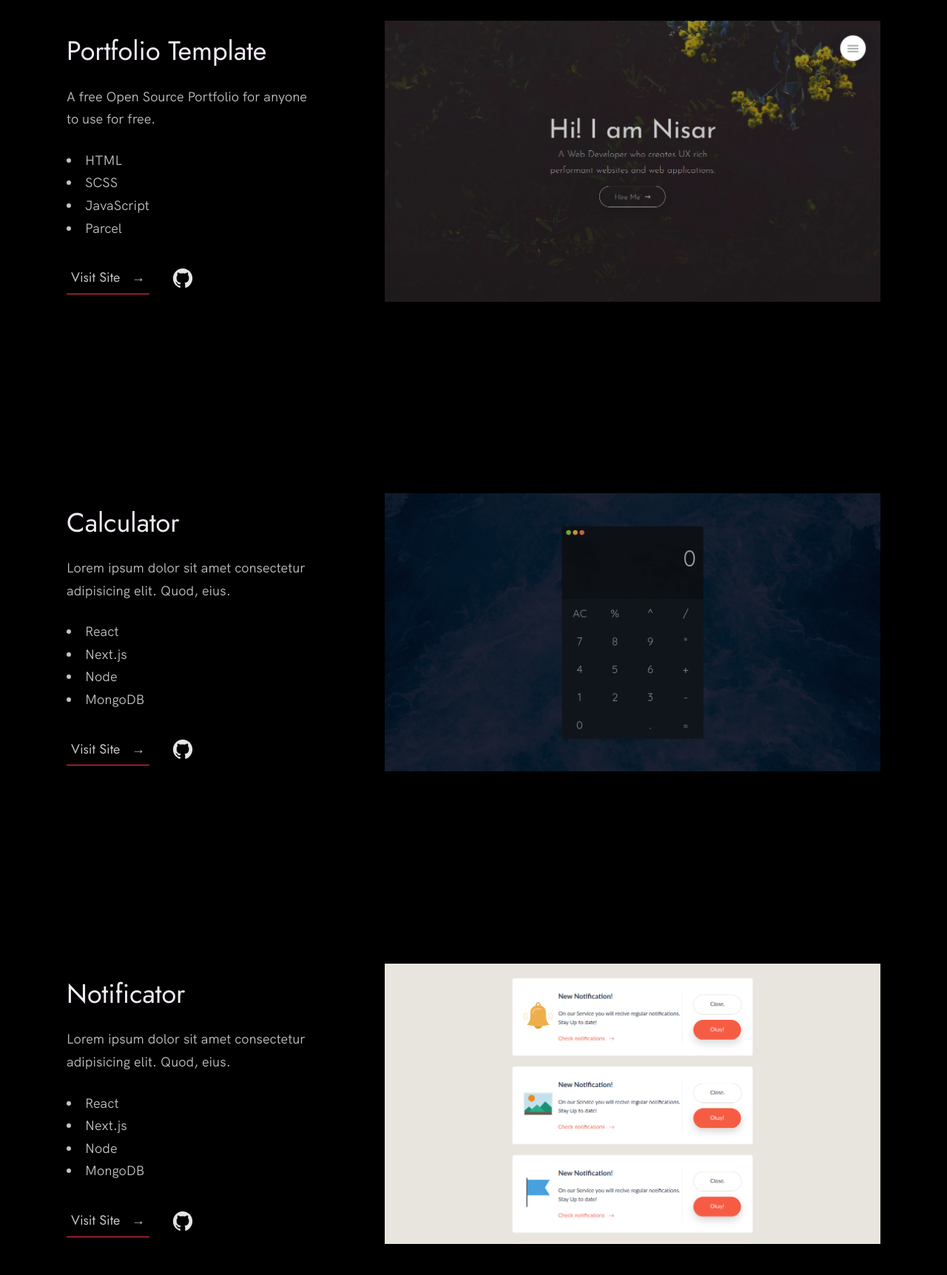
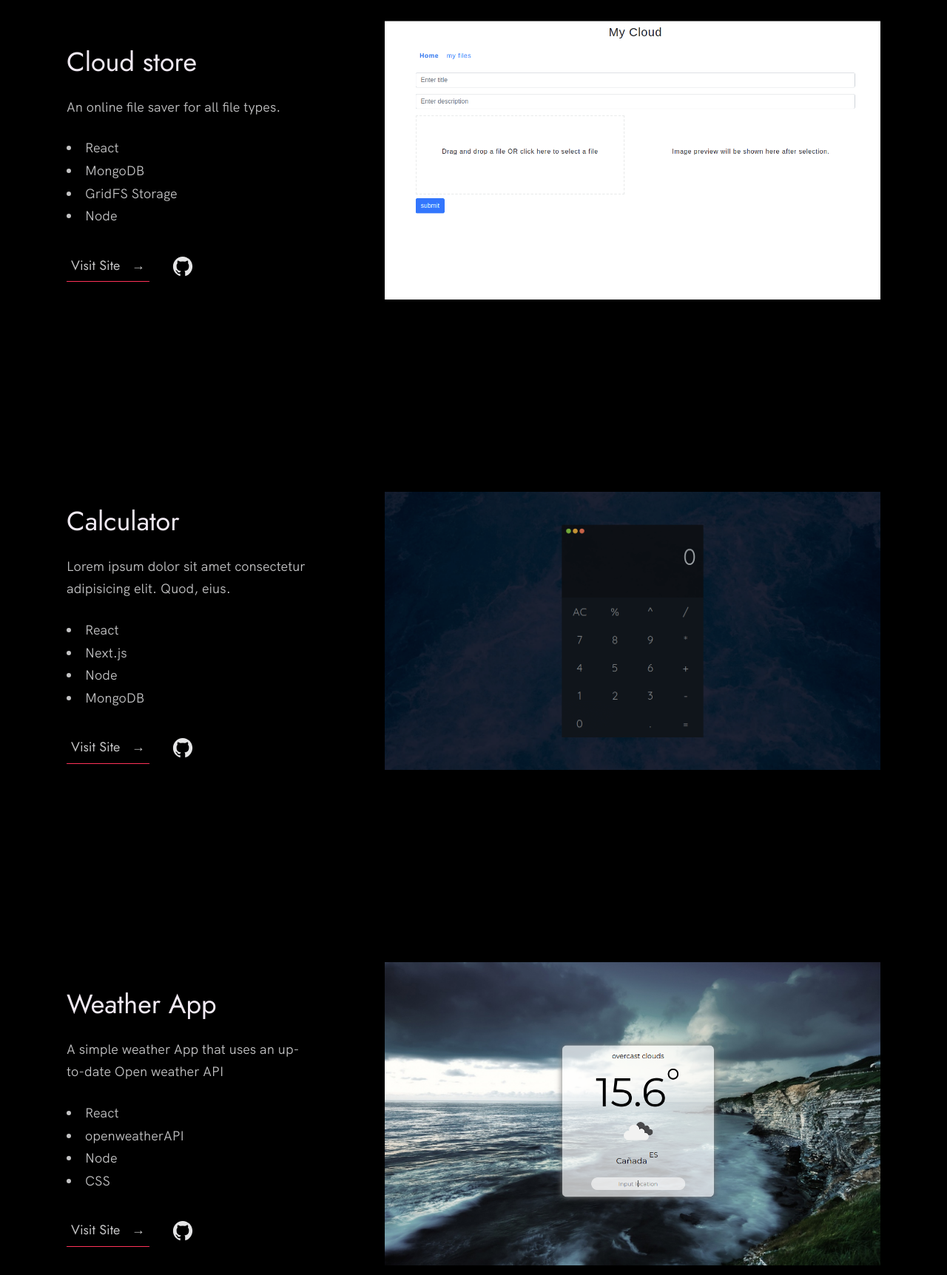
Before and after one commit to kaxada/kaxada.github.io, a plain HTML site: page index.html in a window 1280 px wide. Shown: the part 1040-2764 px from the top of the page at 74% size. Drawn offline with Linux system fonts and the light colour scheme.

Commit message:
updated resume

```diff
--- a/index.html
+++ b/index.html
@@ -62,28 +62,28 @@
 
                     <div class="work__box">
                         <div class="work__text">
-                            <h3>Portfolio Template</h3>
+                            <h3>Cloud store</h3>
                             <p>
-                                A free Open Source Portfolio for anyone to use for free.
+                                An online file saver for all file types.
                             </p>
                             <ul class="work__list">
-                                <li>HTML</li>
-                                <li>SCSS</li>
-                                <li>JavaScript</li>
-                                <li>Parcel</li>
+                                <li>React</li>
+                                <li>MongoDB</li>
+                                <li>GridFS Storage</li>
+                                <li>Node</li>
                             </ul>
 
                             <div class="work__links">
-                                <a href="https://nisar.surge.sh" target="_blank" class="link__text">
+                                <a href="https://ekaxada.github.io/filer" target="_blank" class="link__text">
                   Visit Site <span>&rarr;</span>
                 </a>
-                                <a href="https://github.com/nisarhassan12/portfolio" title="View Source Code" target="_blank">
+                                <a href="https://github.com/EKaxada/filer" title="View Source Code" target="_blank">
                                     <img src="./images/github.svg" class="work__code" alt="GitHub">
                                 </a>
                             </div>
                         </div>
                         <div class="work__image-box">
-                            <img src="./images/project-1.png" class="work__image" alt="Project 1" />
+                            <img src="./images/filer.png" class="work__image" alt="Project 1" />
                         </div>
                     </div>
 
@@ -116,28 +116,28 @@
 
                     <div class="work__box">
                         <div class="work__text">
-                            <h3>Notificator</h3>
+                            <h3>Weather App</h3>
                             <p>
-                                Lorem ipsum dolor sit amet consectetur adipisicing elit. Quod, eius.
+                                A simple weather App that uses an up-to-date Open weather API
                             </p>
                             <ul class="work__list">
                                 <li>React</li>
-                                <li>Next.js</li>
+                                <li>openweatherAPI</li>
                                 <li>Node</li>
-                                <li>MongoDB</li>
+                                <li>CSS</li>
                             </ul>
 
                             <div class="work__links">
-                                <a href="#" class="link__text">
+                                <a href="https://ekaxada.github.io/weather-app" class="link__text">
                   Visit Site <span>&rarr;</span>
                 </a>
-                                <a href="#">
+                                <a href="https://github.com/EKaxada/weather-app">
                                     <img src="./images/github.svg" class="work__code" title="View Source Code" alt="GitHub">
                                 </a>
                             </div>
                         </div>
                         <div class="work__image-box">
-                            <img src="./images/project-3.png" class="work__image" alt="Project 3" />
+                            <img src="./images/weather.png" class="work__image" alt="Project 3" />
                         </div>
                     </div>
                 </div>
```
Also changed, not shown: images/filer.png (added), images/weather.png (added).
